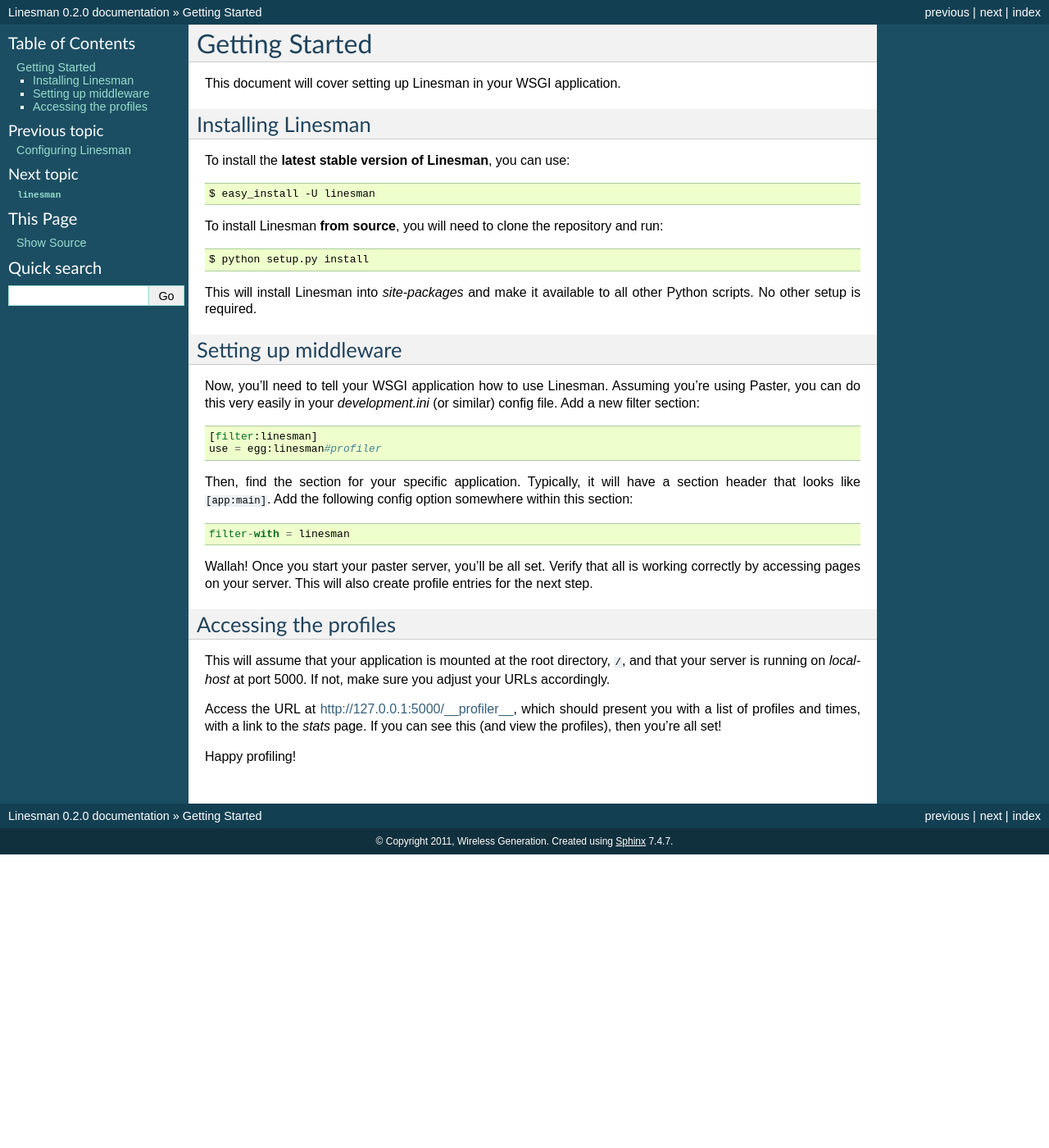
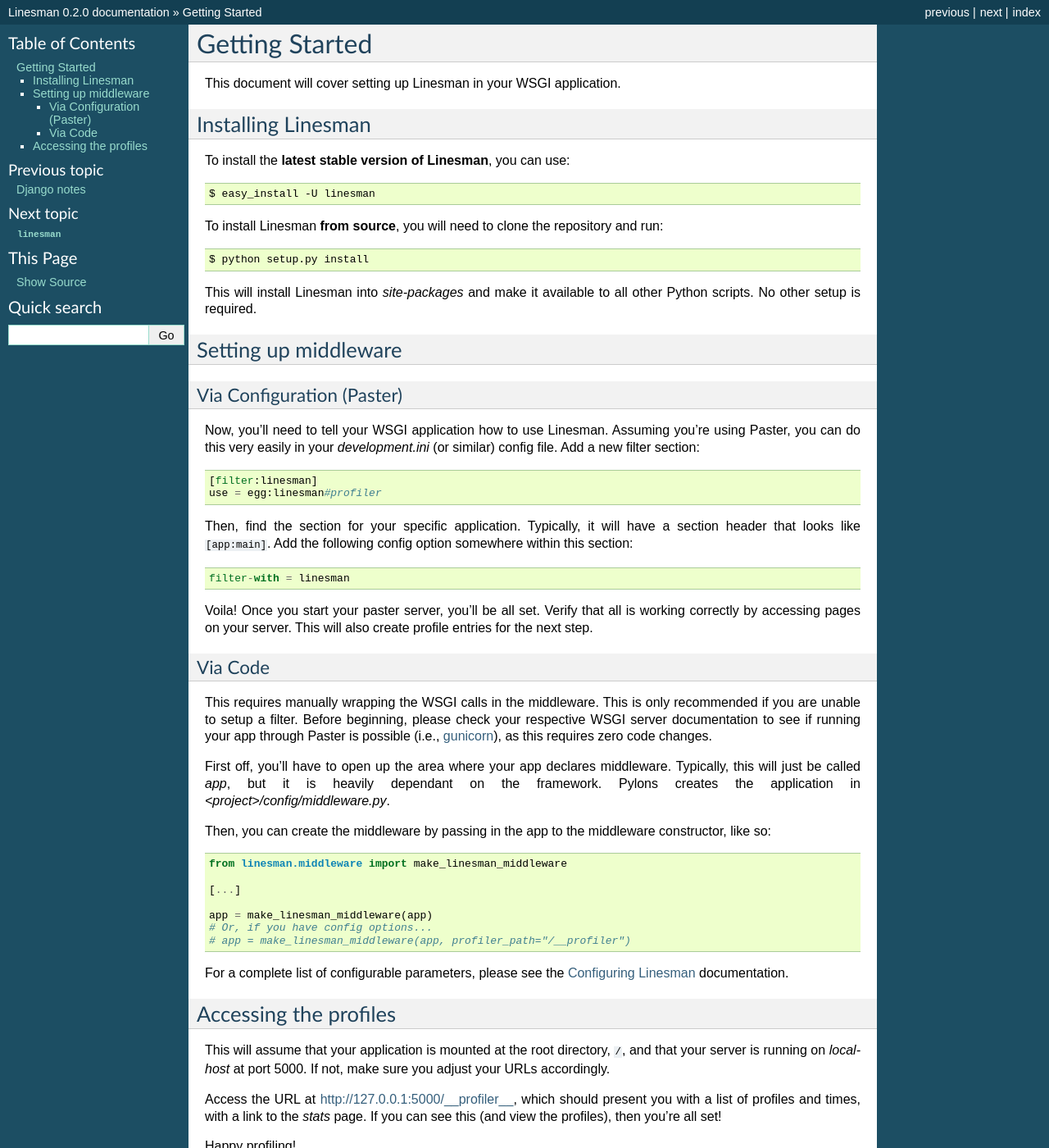
Before and after one commit to amcfague/linesman, a Sphinx documentation site: the page built from docs/narr/getting_started.rst, in a window 1280 px wide and 1400 px high. Shown: the whole window at 82% size. Built offline with Sphinx 7.4.7, drawn with Linux system fonts in a browser that asks for light colours.

Commit message:
Updating configuration instructions, plus Django notes

```diff
--- a/docs/narr/configuration.rst
+++ b/docs/narr/configuration.rst
@@ -1,3 +1,5 @@
+.. _configuration:
+
 Configuring Linesman
 ====================
 
--- a/docs/narr/getting_started.rst
+++ b/docs/narr/getting_started.rst
@@ -23,6 +23,9 @@
 Setting up middleware
 ---------------------
 
+Via Configuration (Paster)
+^^^^^^^^^^^^^^^^^^^^^^^^^^
+
 Now, you'll need to tell your WSGI application how to use Linesman.  Assuming
 you're using Paster, you can do this very easily in your `development.ini` (or
 similar) config file.  Add a new filter section::
@@ -36,9 +39,39 @@
 
     filter-with = linesman
 
-Wallah!  Once you start your paster server, you'll be all set.  Verify that all
+Voila!  Once you start your paster server, you'll be all set.  Verify that all
 is working correctly by accessing pages on your server.  This will also create
 profile entries for the next step.
+
+.. _configuration_code:
+
+Via Code
+^^^^^^^^
+
+This requires manually wrapping the WSGI calls in the middleware.  This is only
+recommended if you are unable to setup a filter.  Before beginning, please
+check your respective WSGI server documentation to see if running your app
+through Paster is possible (i.e., `gunicorn
+<http://gunicorn.org/run.html#gunicorn-paster>`_), as this requires zero code
+changes.
+
+First off, you'll have to open up the area where your app declares middleware.
+Typically, this will just be called `app`, but it is heavily dependant on the
+framework.  Pylons creates the application in `<project>/config/middleware.py`.
+
+Then, you can create the middleware by passing in the app to the middleware
+constructor, like so::
+
+    from linesman.middleware import make_linesman_middleware
+
+    [...]
+
+    app = make_linesman_middleware(app)
+    # Or, if you have config options...
+    # app = make_linesman_middleware(app, profiler_path="/__profiler")
+
+For a complete list of configurable parameters, please see the
+:ref:`configuration` documentation.
 
 Accessing the profiles
 ----------------------
```
Also changed, not shown: docs/narr/django_notes.rst (added, +52 -0 lines), 1 other file.
